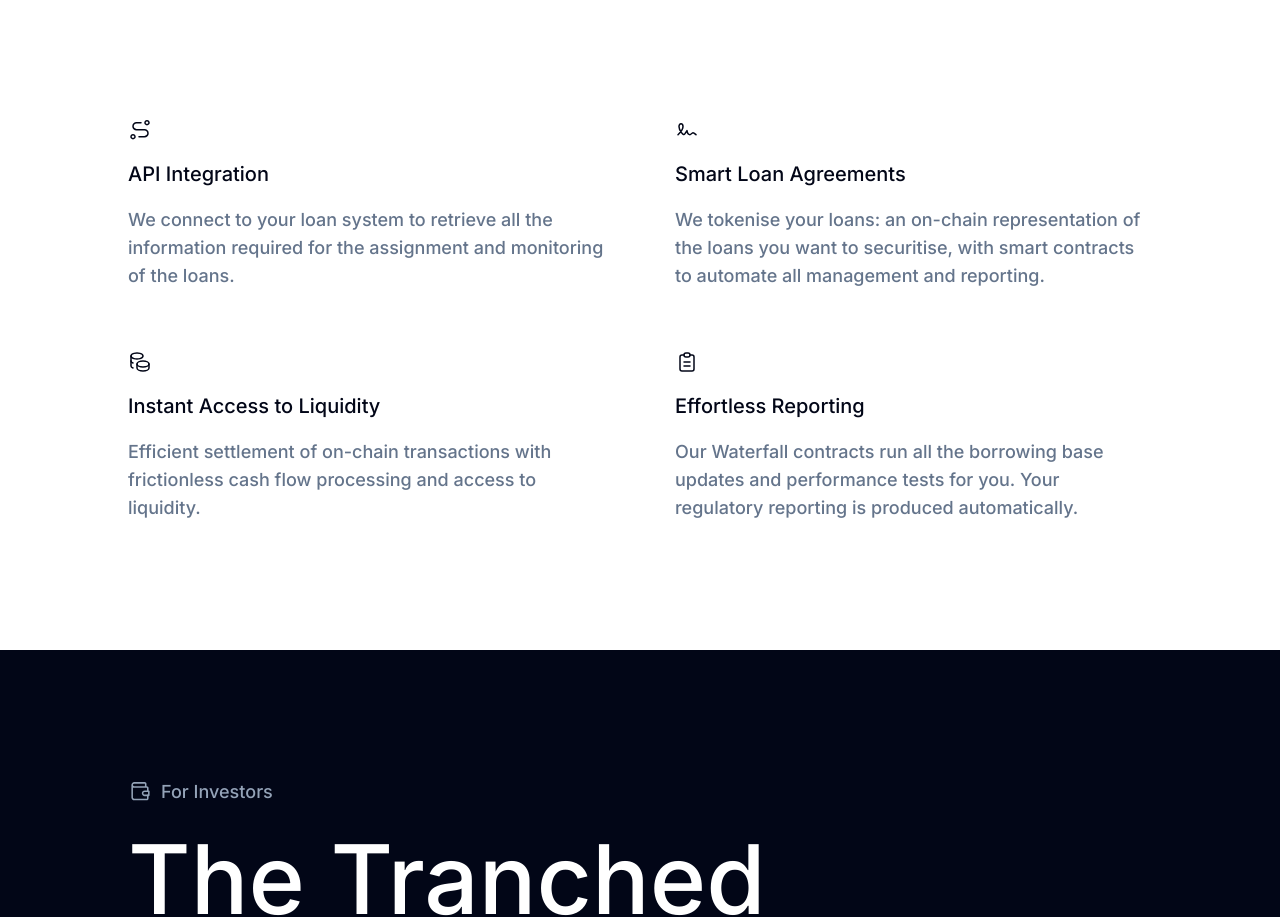
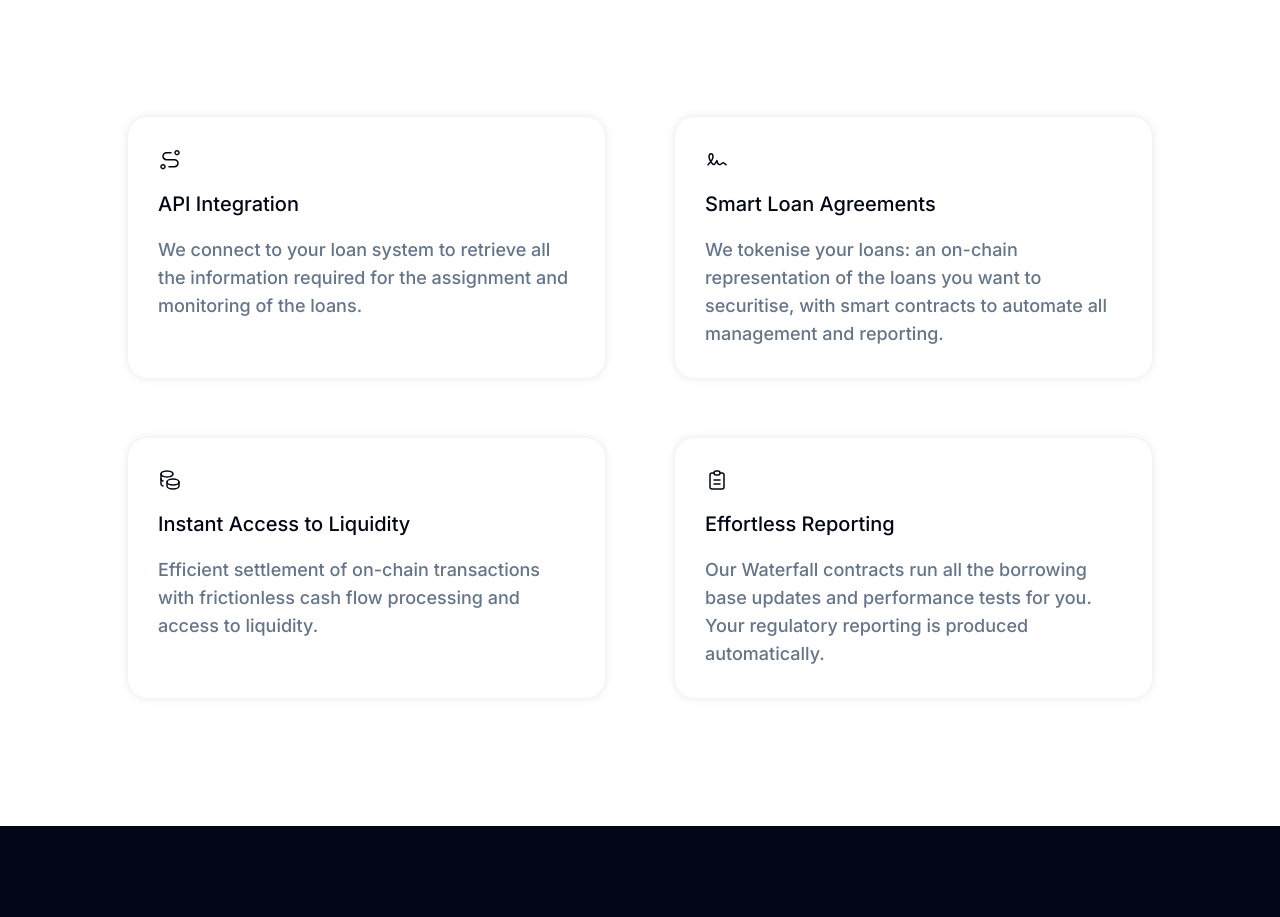
Before and after one commit to inder4021/Tranched, a plain HTML site: page index.html in a window 1280 px wide. Shown: the part 3924-4841 px from the top of the page. Drawn offline with nearby package versions, Linux system fonts and the light colour scheme.

Commit message:
Update style.css

```diff
--- a/style.css
+++ b/style.css
@@ -373,6 +373,9 @@ section.token {
     flex-direction: column;
     gap: 18px;
     align-items: flex-start;
+    box-shadow: 0 0 10px 0 rgba(0,0,0,0.1);
+    padding: 30px;
+    border-radius: 20px;
 }
 
 section.token .token_inner_sec span {
```
